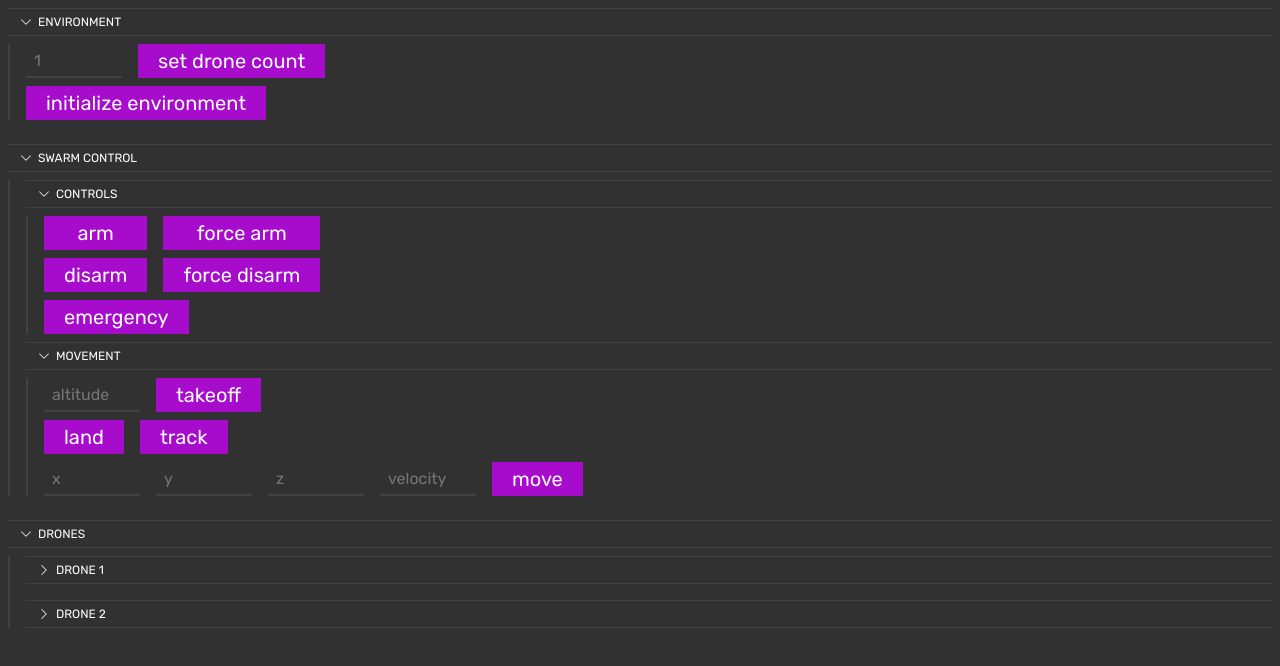
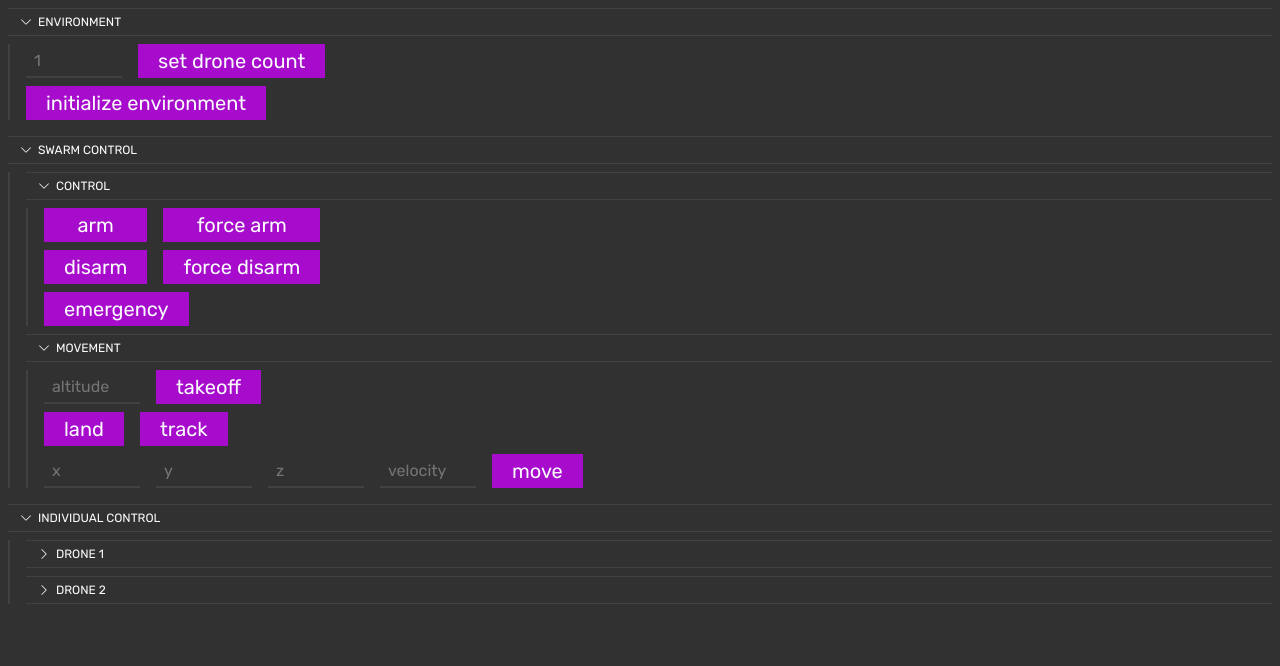
Before and after one commit to metwse/vctl-ui-web, a React (Vite) app: page / in a window 1280 px wide. Shown: the top 666 px of the page. Built offline with nearby package versions, Linux system fonts and the light colour scheme.

Commit message:
minor: style: readjusted gaps between dropdown menus # feat: dropdown menu minimized by default option

```diff
--- a/src/app.module.scss
+++ b/src/app.module.scss
@@ -1,9 +1,9 @@
 .individual-control,
 .control {
     display: flex;
-    flex-direction: column; gap: 1.5em;
+    flex-direction: column; gap: 1em;
 }
 
 .individual-control {
-    gap: 1em;
+    gap: .5em;
 }
--- a/src/app.tsx
+++ b/src/app.tsx
@@ -14,13 +14,13 @@ function App() {
                     <DroneControl />
                 </DropdownMenu>
 
-                <DropdownMenu title="drones">
+                <DropdownMenu title="individual control">
                     <div className={styles['individual-control']}>
                         <DropdownMenu title="drone 1" minimized>
-                            <DroneControl />
+                            <DroneControl minimized />
                         </DropdownMenu>
                         <DropdownMenu title="drone 2" minimized>
-                            <DroneControl />
+                            <DroneControl minimized />
                         </DropdownMenu>
                     </div>
                 </DropdownMenu>
--- a/src/components/ctl/DroneControl.tsx
+++ b/src/components/ctl/DroneControl.tsx
@@ -2,10 +2,10 @@ import DropdownMenu from '../widgets/DropdownMenu.tsx';
 import styles from './control.module.scss';
 
 
-function DroneControl() {
+function DroneControl({ minimized }: { minimized?: boolean }) {
     return (
         <div className={styles['control']}>
-        <DropdownMenu title="controls">
+        <DropdownMenu title="control" minimized={minimized}>
             <div>
                 <div className={styles['arm']}>
                     <button>arm</button>
@@ -17,7 +17,7 @@ function DroneControl() {
             </div>
         </DropdownMenu>
 
-        <DropdownMenu title="movement">
+        <DropdownMenu title="movement" minimized={minimized}>
             <div className={styles['children']}>
                 <div>
                     <input type='number' placeholder='altitude' />
```
